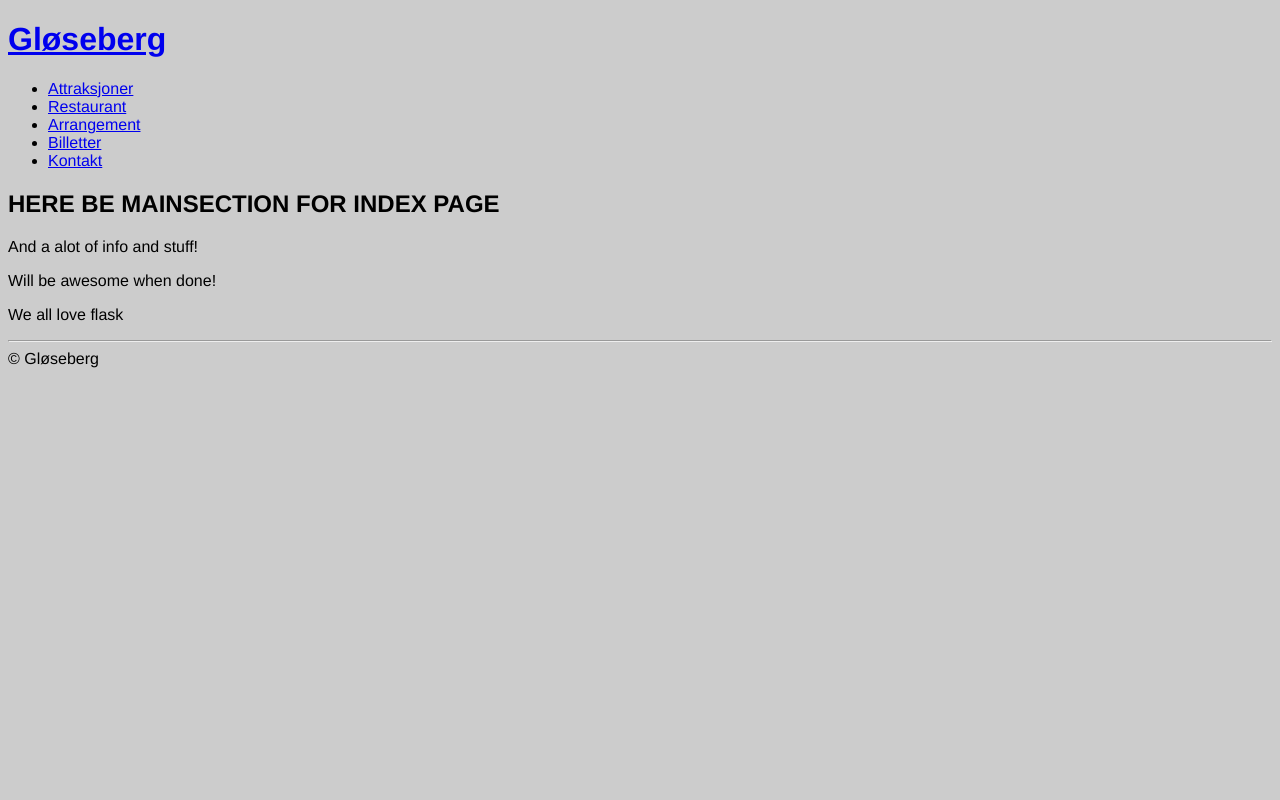
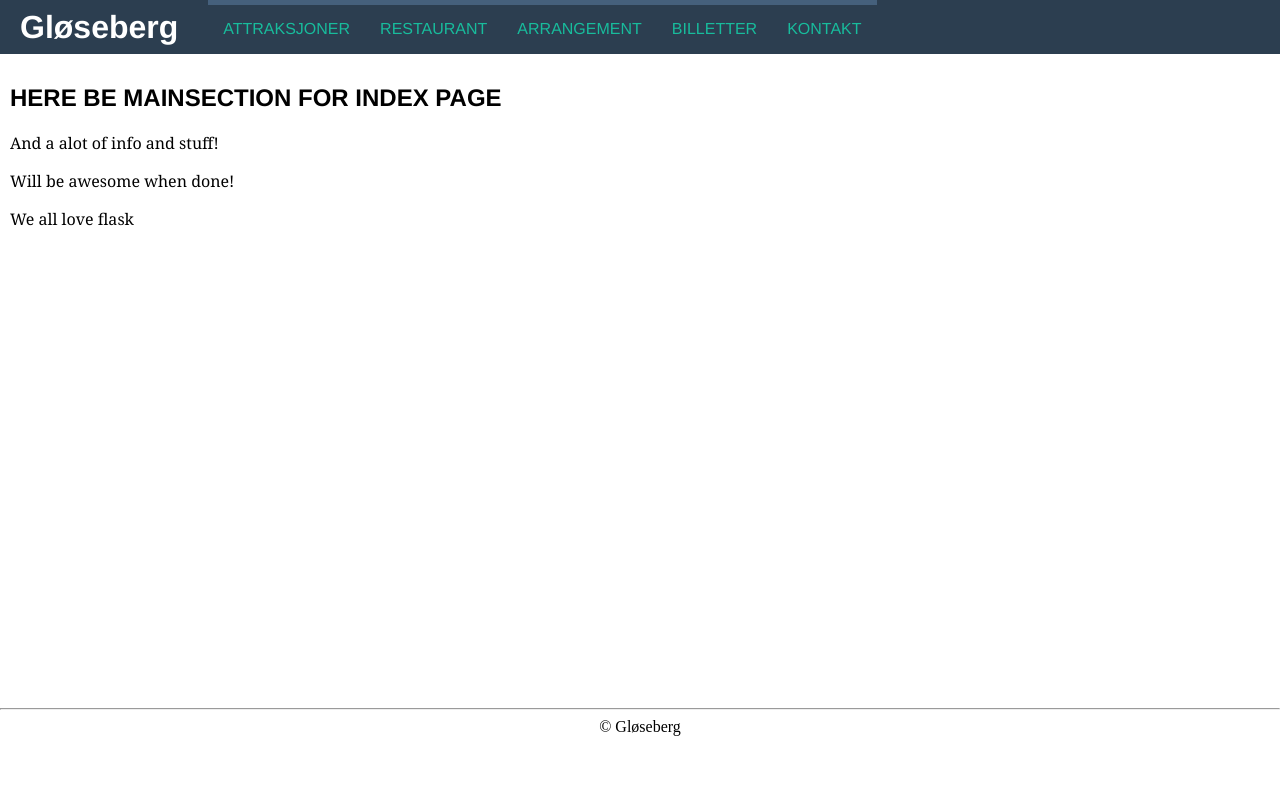
Before and after one commit to hakloev/IT2805-webtek, a Flask app: page / in a window 1280 px wide. Run offline with Flask 2, Linux system fonts and the light colour scheme.

Commit message:
most of the base shit, ready for ninja coding

```diff
--- a/server.py
+++ b/server.py
@@ -5,7 +5,31 @@ app = Flask(__name__)
 def index():
     return render_template('index.html')
 
+@app.route("/attractions/<int:attractionId>")
+def attractions(attractionId):
+    print("DEBUG: Attraction requested: %d" % (attractionId))
+    if attractionId == 1:
+        return render_template("attractions/attraction1.html")
+    else:
+        return "Can't find the attractionId %d" % (attractionId)
+
+@app.route("/restaurant")
+def restaurant():
+    return "Here will be restaurant html"
+
+@app.route("/events")
+def events():
+    return "Here will be events html"
+
+@app.route("/tickets")
+def tickets():
+    return "Here will be tickets html"
+
+@app.route("/contact")
+def contact():
+    return "Here will be contact html"
+
 if __name__ == "__main__":
-    app.run(host='0.0.0.0',
+    app.run(host='127.0.0.1',
             port=80,
             debug=True)
--- a/static/style.css
+++ b/static/style.css
@@ -1,4 +1,92 @@
-html {
-    font-family: "Helvetica", "Georgia", serif, sans-serif;
-    background: #ccc;
+/* Main config stuff */
+
+html, body {
+    margin: 0;
+    padding: 0;
+    height: 100%;
+    background-color: #fff;;
 }
+
+h1, h2, h3, h4, h5, h6, a  {
+    font-family: "Helvetica", sans-serif;
+}
+
+a {
+    text-decoration: none;
+    color: #18bc9c;
+}
+
+p {
+    font-family: "Georgia", serif;
+}
+
+#wrapper {
+    min-height: 100%;
+    position: relative;
+}
+
+header {
+    background: #2c3e50;
+}
+
+
+#mainsection {
+    padding: 10px;
+    padding-bottom: 100px; /* Height of the footer */
+}
+
+
+footer {
+    position: absolute;
+    bottom: 0;
+    left: 0;
+    width: 100%;
+    height: 100px;
+    text-align: center;
+}
+
+/* Navbar stuff */
+
+#namebrand {
+    float: left;
+    line-height: 54px;
+    margin: auto;
+    vertical-align: middle;
+    padding: 0 20px 0 20px;
+}
+
+#namebrand a {
+    color: #fff;
+}
+
+nav {
+    height: 54px;
+}
+
+nav ul {
+    display: inline-block;
+    list-style-type: none;
+    margin: 0;
+    padding: 0 0 0 10px;
+}
+
+nav ul li {
+    float: left;
+    padding-top: 5px;
+    background-color: #45607c;
+}
+
+nav ul li a {
+    text-transform: uppercase;
+    display: block;
+    background-color: #2c3e50;
+    padding: 15px;
+}
+
+nav ul li a:hover {
+    color: #fff;
+}
+
+nav ul li:hover {
+    background-color: #fff;
+}
```
